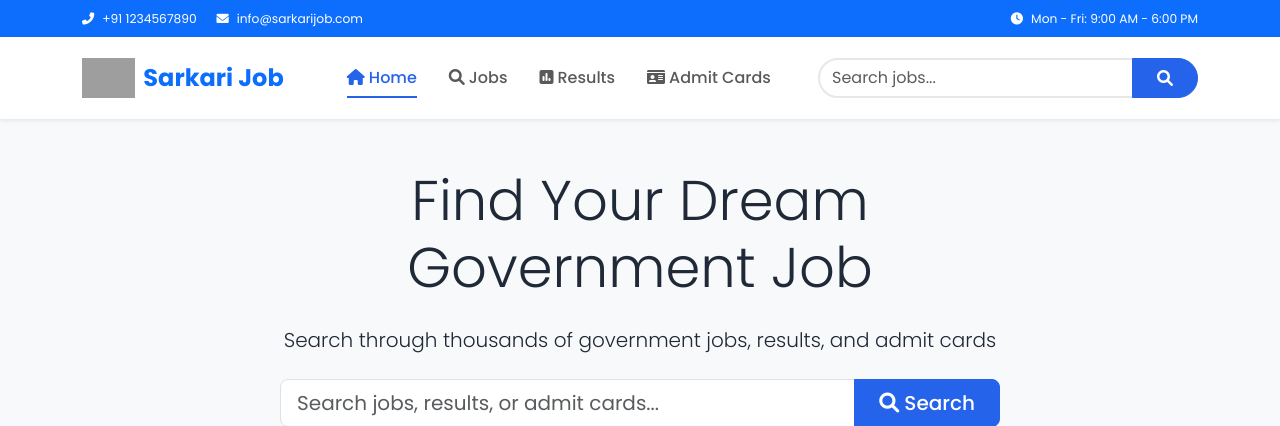
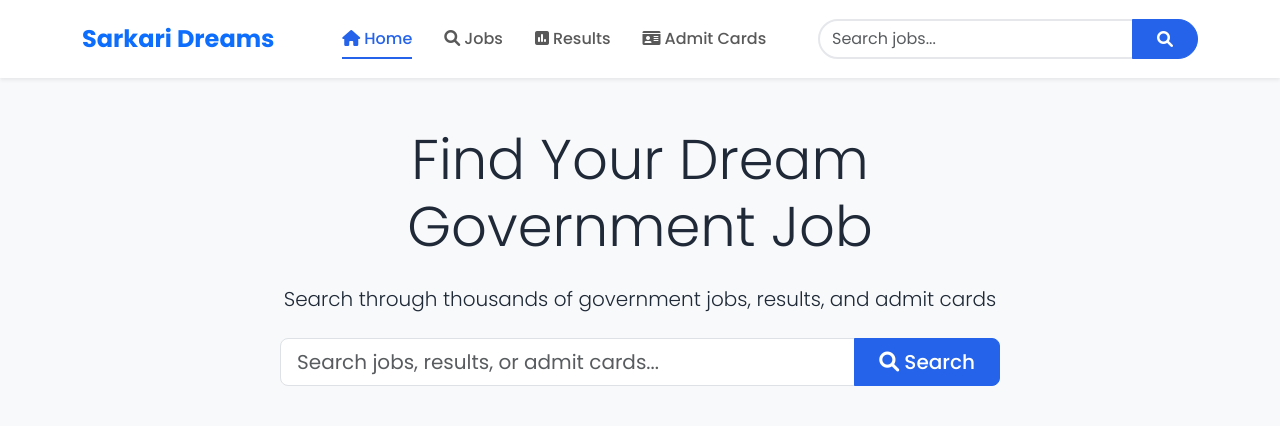
Before and after one commit to Deepak5011/Sarkari_Job_02, a Django app: page / in a window 1280 px wide. Shown: the top 426 px of the page. Run offline with Django 5.2, Linux system fonts and the light colour scheme; data that the repository does not hold is empty; grey boxes are pictures that could not be loaded.

Commit message:
Update base.html

```diff
--- a/templates/base.html
+++ b/templates/base.html
@@ -28,7 +28,7 @@
 </head>
 <body class="bg-light">
     <!-- Top Bar -->
-    <div class="top-bar bg-primary text-white py-2">
+<!--     <div class="top-bar bg-primary text-white py-2">
         <div class="container">
             <div class="row align-items-center">
                 <div class="col-md-6">
@@ -40,14 +40,14 @@
                 </div>
             </div>
         </div>
-    </div>
+    </div> -->
 
     <!-- Navbar -->
     <nav class="navbar navbar-expand-lg navbar-light bg-white shadow-sm sticky-top">
         <div class="container">
             <a class="navbar-brand d-flex align-items-center" href="{% url 'jobs:home' %}">
-                <img src="{% static 'img/logo.png' %}" alt="Logo" height="40" class="me-2">
-                <span class="fw-bold text-primary">Sarkari Job</span>
+<!--                 <img src="{% static 'img/logo.png' %}" alt="Logo" height="40" class="me-2"> -->
+                <span class="fw-bold text-primary">Sarkari Dreams</span>
             </a>
             <button class="navbar-toggler" type="button" data-bs-toggle="collapse" data-bs-target="#navbarNav">
                 <span class="navbar-toggler-icon"></span>
```
